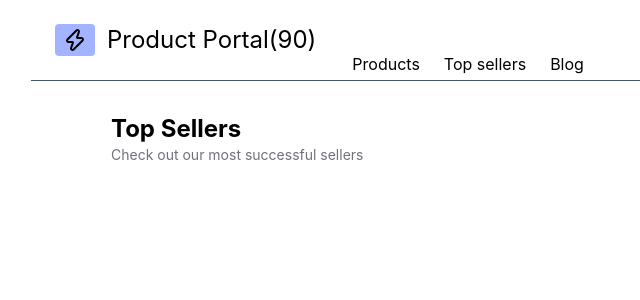
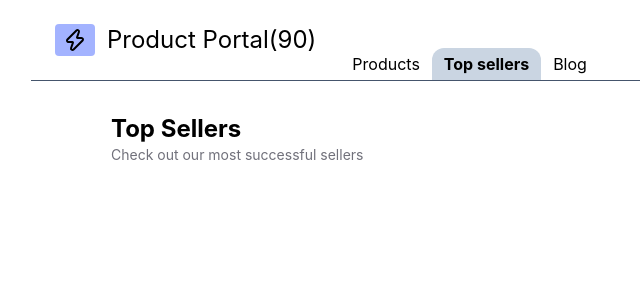
Before and after one commit to michaljabi/20260622-react, a React (Vite) app in the folder product-portal/: page /top-sellers in a window 1280 px wide. Shown: the top 300 px of the page, without its empty margins (33-673 px from the left). Built offline with nearby package versions, Linux system fonts and the light colour scheme.

Commit message:
task(20): Remove native <a href behaviour. with NavLink ( ev.preventDefault() handled for us )

```diff
--- a/product-portal/src/common/Navbar.tsx
+++ b/product-portal/src/common/Navbar.tsx
@@ -1,4 +1,5 @@
 import { Menu } from "lucide-react";
+import { NavLink } from "react-router"
 
 import type { MenuItem } from "./menu-item";
 import { Button } from "../shared/Button.tsx";
@@ -17,13 +18,13 @@ export function Navbar() {
     <nav className="grow gap-2 text-base flex justify-between">
       <div className="relative hidden md:flex top-3 md:top-6">
         {menuItems.map(({ href, text }) => (
-          <a
+          <NavLink
             key={href}
-            href={href}
-            className="px-3 py-1 rounded-t-xl hover:dark:bg-slate-700 hover:bg-slate-200 cursor-pointer active:font-bold"
+            to={href}
+            className={({isActive}) => `px-3 py-1 rounded-t-xl hover:dark:bg-slate-700 hover:bg-slate-200 cursor-pointer active:font-bold ${isActive ? "font-bold dark:bg-slate-800 bg-slate-300" : ""}`}
           >
             {text}
-          </a>
+          </NavLink>
         ))}
       </div>
       <div className="relative block md:hidden">
@@ -37,13 +38,14 @@ export function Navbar() {
         {isShown && (
           <div className="absolute left-0 top-full mt-2 flex flex-col gap-1 p-2 rounded border border-slate-400 bg-white dark:bg-slate-950 dark:border-slate-600 z-10">
             {menuItems.map(({ href, text }) => (
-              <a
+              <NavLink
                 key={href}
-                href={href}
-                className="px-3 py-1 text-left rounded whitespace-nowrap hover:dark:bg-slate-700 hover:bg-slate-200 cursor-pointer"
+                to={href}
+                onClick={() => setIsShown(false)}
+                className={({ isActive }) => `px-3 py-1 text-left rounded whitespace-nowrap hover:dark:bg-slate-700 hover:bg-slate-200 cursor-pointer ${isActive ? 'dark:bg-slate-800 bg-slate-300' : ''}`}
               >
                 {text}
-              </a>
+              </NavLink>
             ))}
           </div>
         )}
```
